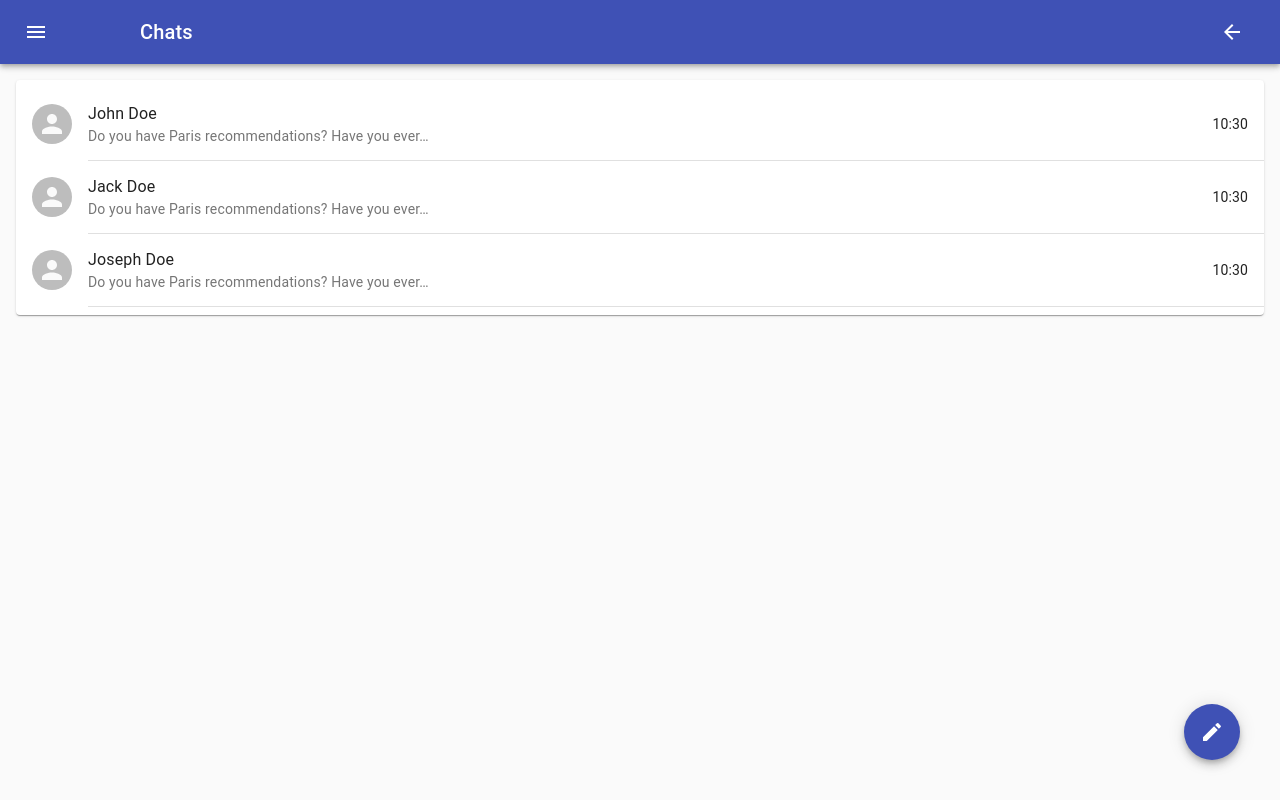
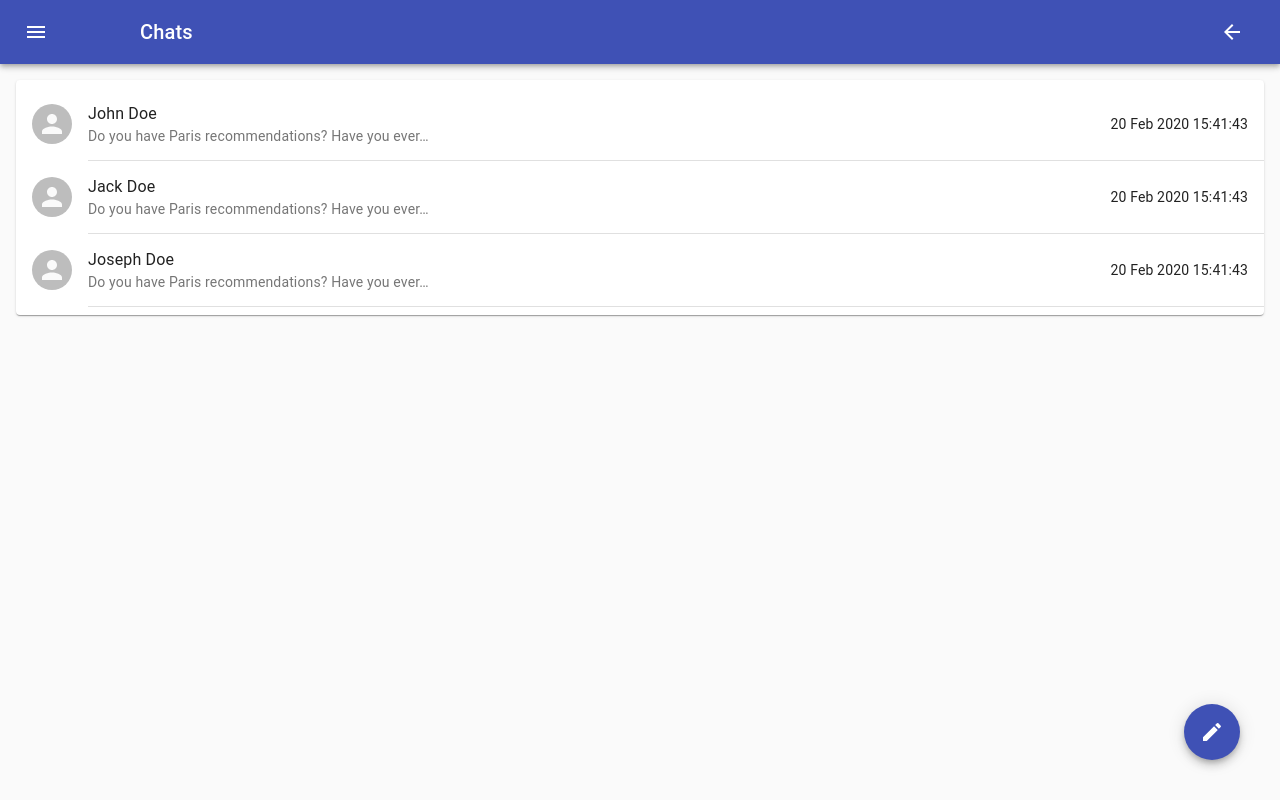
Before and after one commit to IVIosi/chat-app-client, a React app: page /chats in a window 1280 px wide. Built offline with nearby package versions, Linux system fonts and the light colour scheme.

Commit message:
add format date and fix link to chat

```diff
--- a/app/pages/chats-list.js
+++ b/app/pages/chats-list.js
@@ -11,6 +11,7 @@ import {
   Divider
 } from "@material-ui/core";
 import { Link, useHistory } from "react-router-dom";
+import { formatDate } from "@app/helpers";
 
 const useStyles = makeStyles(theme => ({
   titleText: {
@@ -32,7 +33,7 @@ export default function ChatsList() {
       userName: "john_doe",
       chatPreview: {
         content: "Do you have Paris recommendations? Have you ever…",
-        date: "10:30"
+        date: "1582213303"
       }
     },
     {
@@ -41,7 +42,7 @@ export default function ChatsList() {
       userName: "jack_doe",
       chatPreview: {
         content: "Do you have Paris recommendations? Have you ever…",
-        date: "10:30"
+        date: "1582213303"
       }
     },
     {
@@ -50,7 +51,7 @@ export default function ChatsList() {
       userName: "joseph_doe",
       chatPreview: {
         content: "Do you have Paris recommendations? Have you ever…",
-        date: "10:30"
+        date: "1582213303"
       }
     }
   ];
@@ -68,7 +69,7 @@ export default function ChatsList() {
       <List>
         {latestChats.map(chat => (
           <Fragment key={chat.id}>
-          <Link to={`/chat?=${chat.userName}`}>
+          <Link to={`/chat?name=${chat.userName}`}>
             <ListItem alignItems="flex-start">
               <ListItemAvatar>
                 <Avatar alt={chat.name} />
@@ -78,7 +79,7 @@ export default function ChatsList() {
                 secondary={chat.chatPreview.content}
               />
               <ListItemSecondaryAction>
-                {chat.chatPreview.date}
+                {formatDate(chat.chatPreview.date)}
               </ListItemSecondaryAction>
             </ListItem>
             </Link>
```
